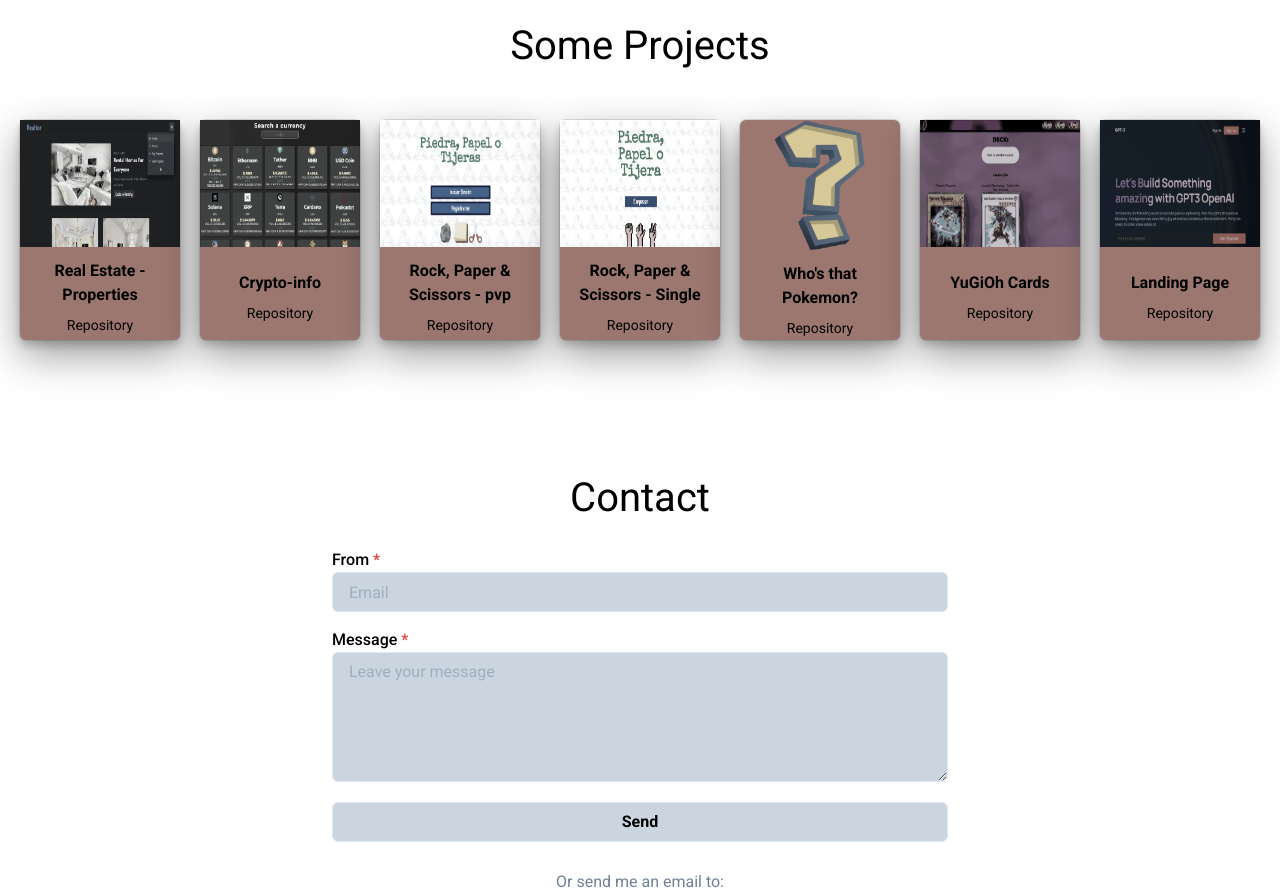
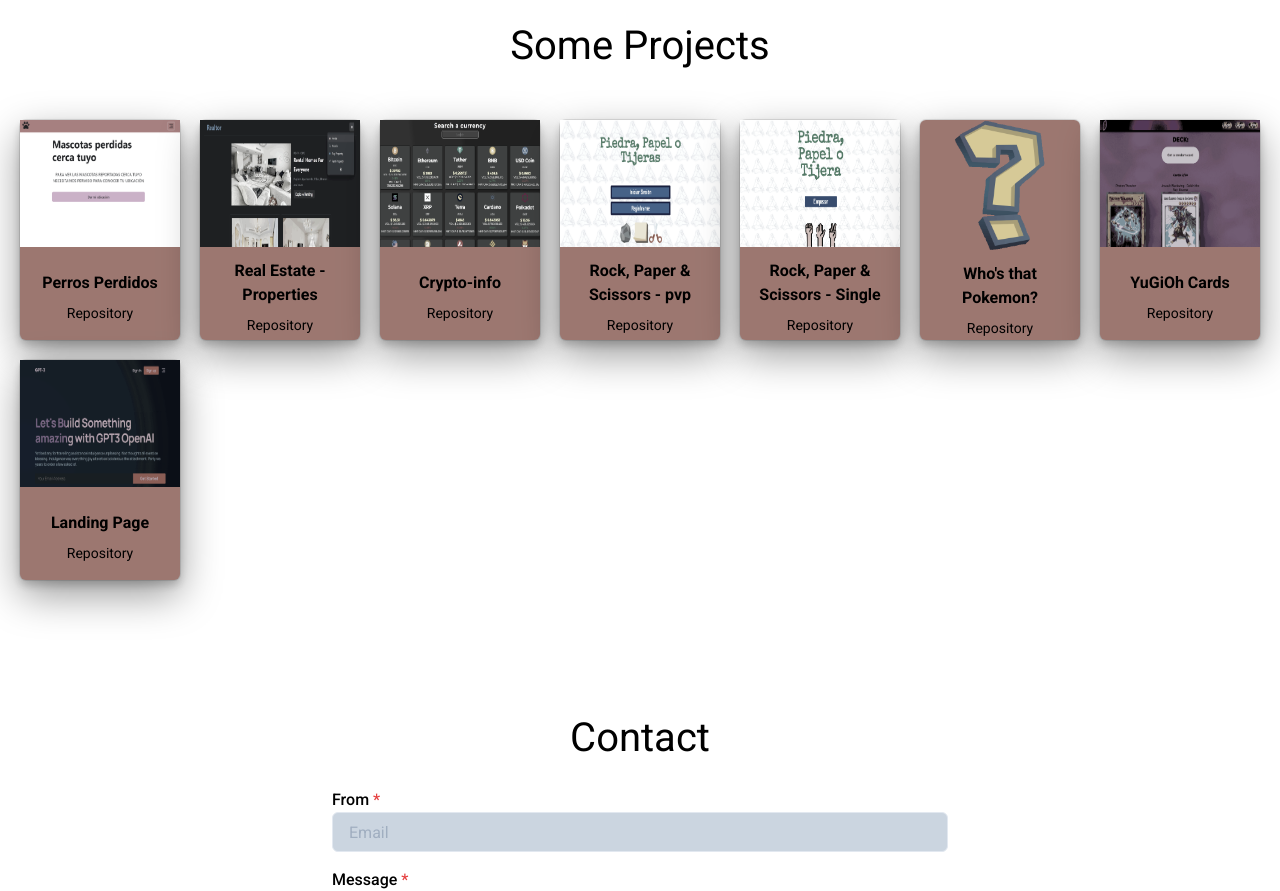
Before and after one commit to facuariasla/portfolio2, a React (Vite) app: page / in a window 1280 px wide. Shown: the part 1680-2571 px from the top of the page. Built offline with nearby package versions, Linux system fonts and the light colour scheme.

Commit message:
Project added, and image

```diff
--- a/src/components/Projects.jsx
+++ b/src/components/Projects.jsx
@@ -16,12 +16,20 @@ import img4 from "../assets/proyect-screens/YuGiOh2.png";
 import img5 from "../assets/proyect-screens/LandingPage2.png";
 import img0 from "../assets/proyect-screens/realestate.png";
 import img6 from "../assets/proyect-screens/icon-poke.png";
+import img7 from "../assets/proyect-screens/pet-lost.png";
 
 import Aos from 'aos';
 import "aos/dist/aos.css";
 
 const projects = [
-
+  {
+    id: 7,
+    title: "Perros Perdidos",
+    img: img7,
+    desc: "IN DEVELOPMENT. WebApp that helps people find their dogs, using location with Mapbox, the people can see the lost pets around them. Technologies: ReactJS, ChakraUI and MapBox, backend with PostgreSQL & Sequelize in development",
+    link: "https://lost-pets.vercel.app/",
+    repo: "https://github.com/facuariasla/pets-react",
+  },
   {
     id: 0,
     title: "Real Estate - Properties",
@@ -79,6 +87,7 @@ const projects = [
     link: "https://62543e5b0e435b7f891a0ce1--stellar-profiterole-99e7c9.netlify.app",
     repo: "https://github.com/facuariasla/landing-page-react",
   },
+
 ];
 
 export const Projects = () => {
```
Also changed, not shown: src/assets/proyect-screens/pet-lost.png (added).
